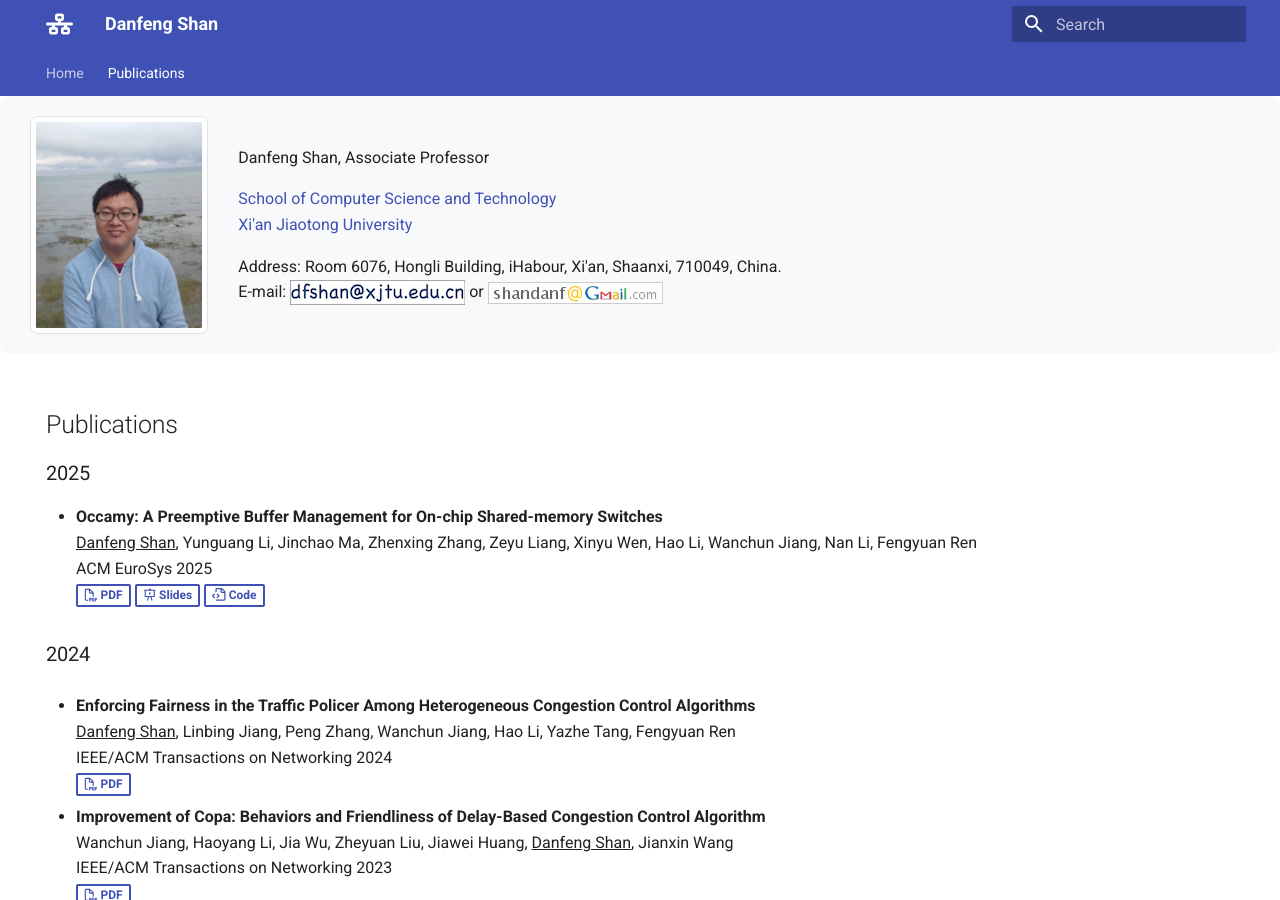
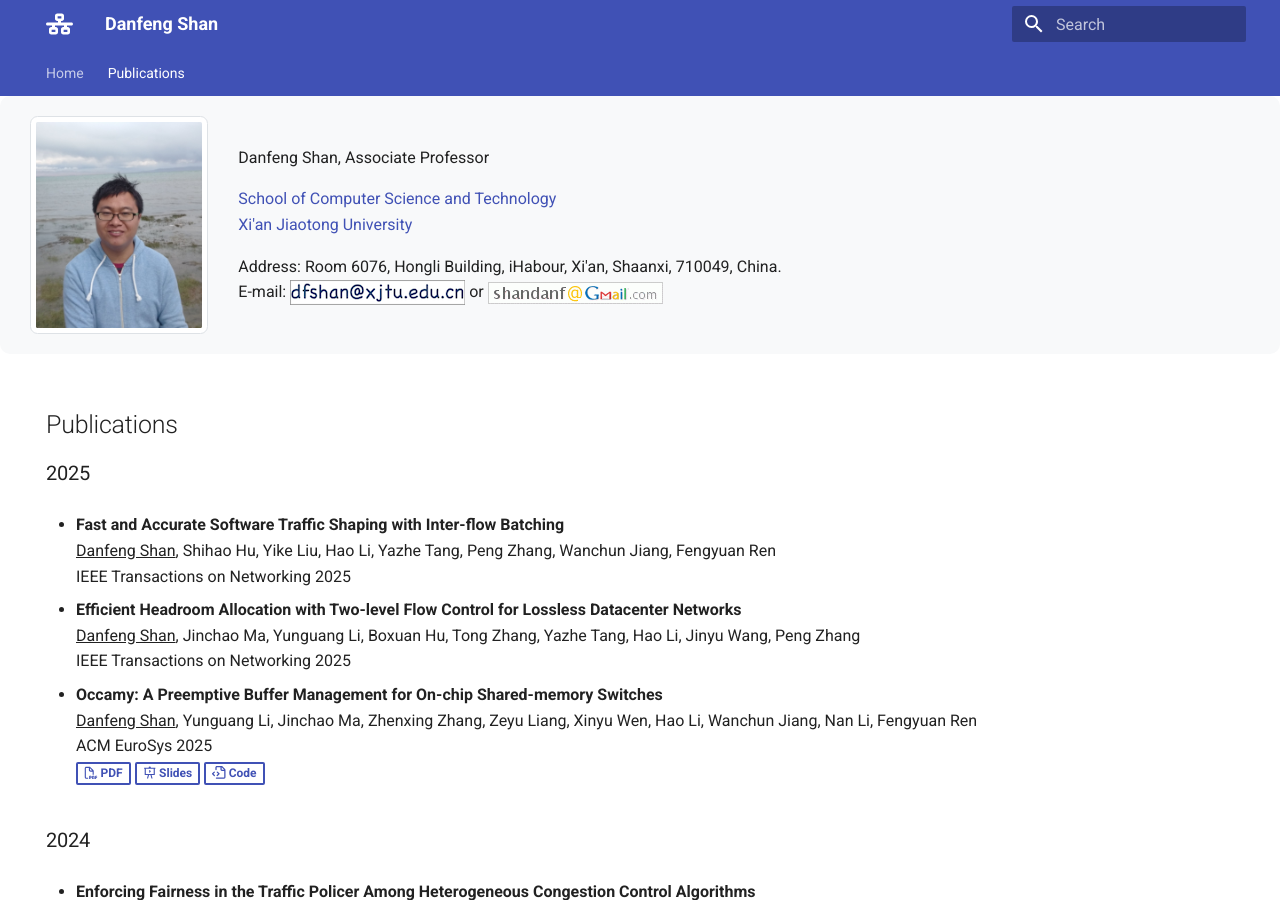
Before and after one commit to dfshan/dfshan.github.io, an MkDocs documentation site: the page built from docs/publications.md, in a window 1280 px wide and 900 px high. Built offline with MkDocs 1.6.1 and Material for MkDocs 9.7.7, drawn with Linux system fonts in a browser that asks for light colours.

Commit message:
✨ Update publications

```diff
--- a/docs/publications.md
+++ b/docs/publications.md
@@ -7,6 +7,14 @@ hide:
 ## Publications
 
 ### 2025
+- **Fast and Accurate Software Traffic Shaping with Inter-flow Batching**
+<u>Danfeng Shan</u>, Shihao Hu, Yike Liu, Hao Li, Yazhe Tang, Peng Zhang, Wanchun Jiang, Fengyuan Ren
+IEEE Transactions on Networking 2025
+
+- **Efficient Headroom Allocation with Two-level Flow Control for Lossless Datacenter Networks**
+<u>Danfeng Shan</u>, Jinchao Ma, Yunguang Li, Boxuan Hu, Tong Zhang, Yazhe Tang, Hao Li, Jinyu Wang, Peng Zhang
+IEEE Transactions on Networking 2025
+
 - **Occamy: A Preemptive Buffer Management for On-chip Shared-memory Switches**
 <u>Danfeng Shan</u>, Yunguang Li, Jinchao Ma, Zhenxing Zhang, Zeyu Liang, Xinyu Wen, Hao Li, Wanchun Jiang, Nan Li, Fengyuan Ren
 ACM EuroSys 2025
```
Also changed, not shown: docs/index.md (+2 -0 lines).
